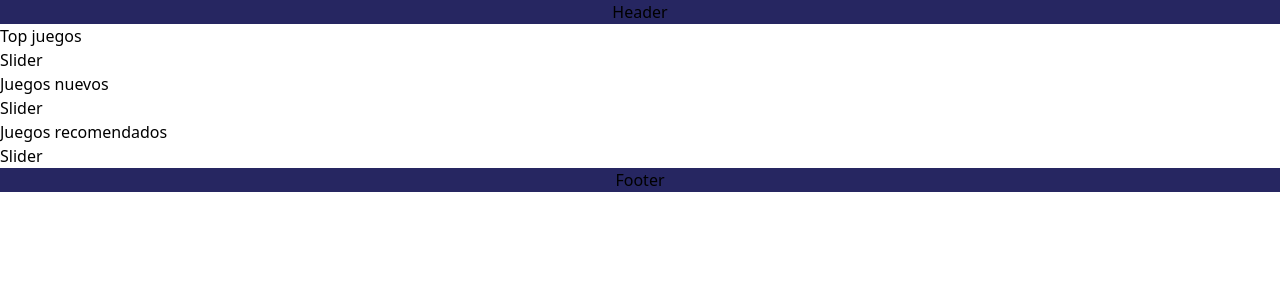
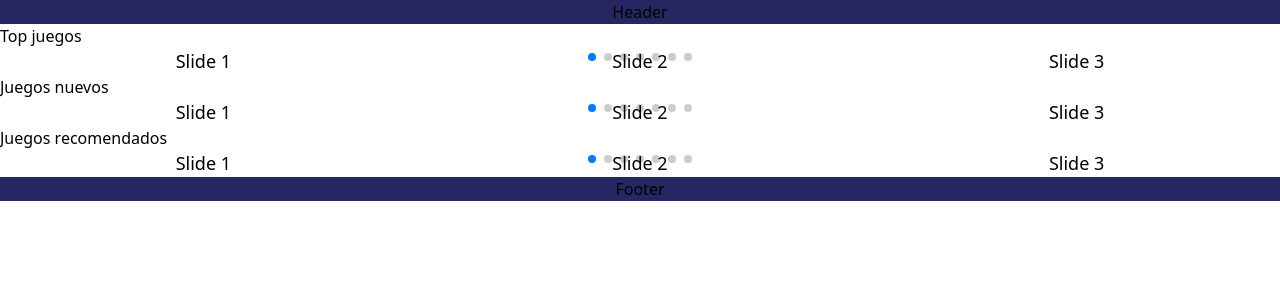
Before and after one commit to WiusGH/Simulacion-s15-React-PHP, a React (Vite) app in the folder frontend/: page / in a window 1280 px wide. Shown: the top 300 px of the page. Built offline with nearby package versions, Linux system fonts and the light colour scheme.

Commit message:
add sliders

```diff
--- a/frontend/package.json
+++ b/frontend/package.json
@@ -14,7 +14,8 @@
     "axios": "^1.6.8",
     "react": "^18.2.0",
     "react-dom": "^18.2.0",
-    "react-router-dom": "^6.23.1"
+    "react-router-dom": "^6.23.1",
+    "swiper": "^11.1.3"
   },
   "devDependencies": {
     "@types/react": "^18.2.66",
--- /dev/null
+++ b/frontend/src/components/slider/Slider.css
@@ -0,0 +1,20 @@
+.swiper {
+  width: 100%;
+  height: 100%;
+}
+
+.swiper-slide {
+  text-align: center;
+  font-size: 18px;
+  background: #fff;
+  display: flex;
+  justify-content: center;
+  align-items: center;
+}
+
+.swiper-slide img {
+  display: block;
+  width: 100%;
+  height: 100%;
+  object-fit: cover;
+}
--- /dev/null
+++ b/frontend/src/components/slider/Slider.tsx
@@ -0,0 +1,33 @@
+import { Swiper, SwiperSlide } from "swiper/react";
+import "swiper/css";
+import "swiper/css/pagination";
+import "./Slider.css";
+import { Pagination } from "swiper/modules";
+
+const Slider = () => {
+  return (
+    <>
+      <Swiper
+        slidesPerView={3}
+        spaceBetween={30}
+        pagination={{
+          clickable: true,
+        }}
+        modules={[Pagination]}
+        className="mySwiper"
+      >
+        <SwiperSlide>Slide 1</SwiperSlide>
+        <SwiperSlide>Slide 2</SwiperSlide>
+        <SwiperSlide>Slide 3</SwiperSlide>
+        <SwiperSlide>Slide 4</SwiperSlide>
+        <SwiperSlide>Slide 5</SwiperSlide>
+        <SwiperSlide>Slide 6</SwiperSlide>
+        <SwiperSlide>Slide 7</SwiperSlide>
+        <SwiperSlide>Slide 8</SwiperSlide>
+        <SwiperSlide>Slide 9</SwiperSlide>
+      </Swiper>
+    </>
+  );
+};
+
+export default Slider;
--- a/frontend/src/pages/Home.tsx
+++ b/frontend/src/pages/Home.tsx
@@ -1,20 +1,20 @@
-import Header from "../components/header/Header"
-import Footer from "../components/footer/Footer"
-
+import Header from "../components/header/Header";
+import Footer from "../components/footer/Footer";
+import Slider from "../components/slider/Slider";
 
 const Home = () => {
   return (
     <div>
       <Header />
       <h3>Top juegos</h3>
-      <p>Slider</p>
+      <Slider />
       <h3>Juegos nuevos</h3>
-      <p>Slider</p>
+      <Slider />
       <h3>Juegos recomendados</h3>
-      <p>Slider</p>
+      <Slider />
       <Footer />
     </div>
-  )
-}
+  );
+};
 
-export default Home
+export default Home;
```
Also changed, not shown: frontend/src/index.css (line endings or trailing spaces), 1 other file (tests, documents, lock files or other folders).
